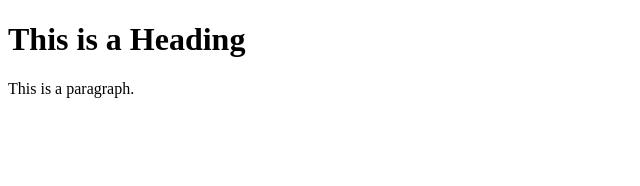
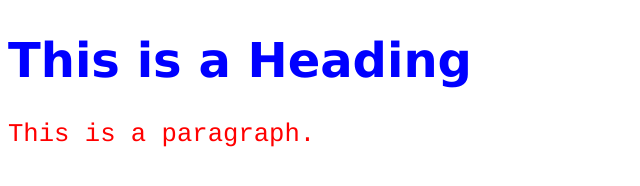
Before and after one commit to fullenkampjm/fullenkampjm.github.io, a plain HTML site: page index.html in a window 1280 px wide. Shown: the whole page, without its empty margins (0-640 px from the left). Drawn offline with Linux system fonts and the light colour scheme.

Commit message:
Update index.html

```diff
--- a/index.html
+++ b/index.html
@@ -1,8 +1,24 @@
 <!DOCTYPE html>
 <html>
-<head>
+
+  <head>
+<style>
+h1 {
+    color: blue;
+    font-family: verdana;
+    font-size: 300%;
+}
+p  {
+    color: red;
+    font-family: courier;
+    font-size: 160%;
+}
+</style>
+</head>
+
+
 <title>Fullenkamp's Awesome Github Webpage!</title>
-</head>
+
 <body>
 
 <h1>This is a Heading</h1>
```
